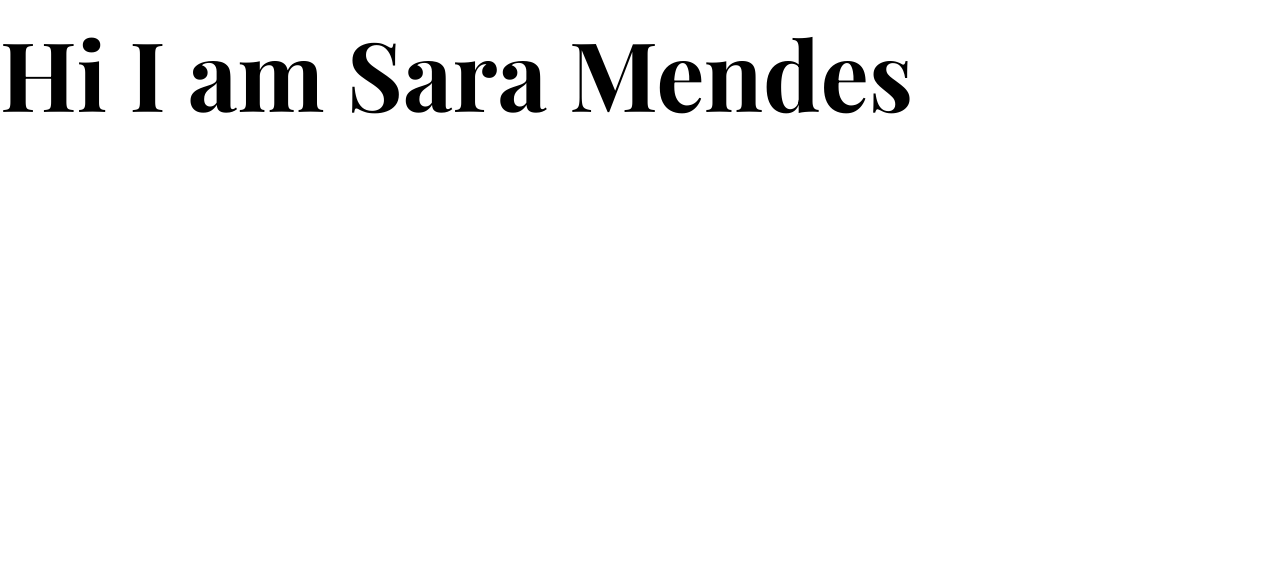
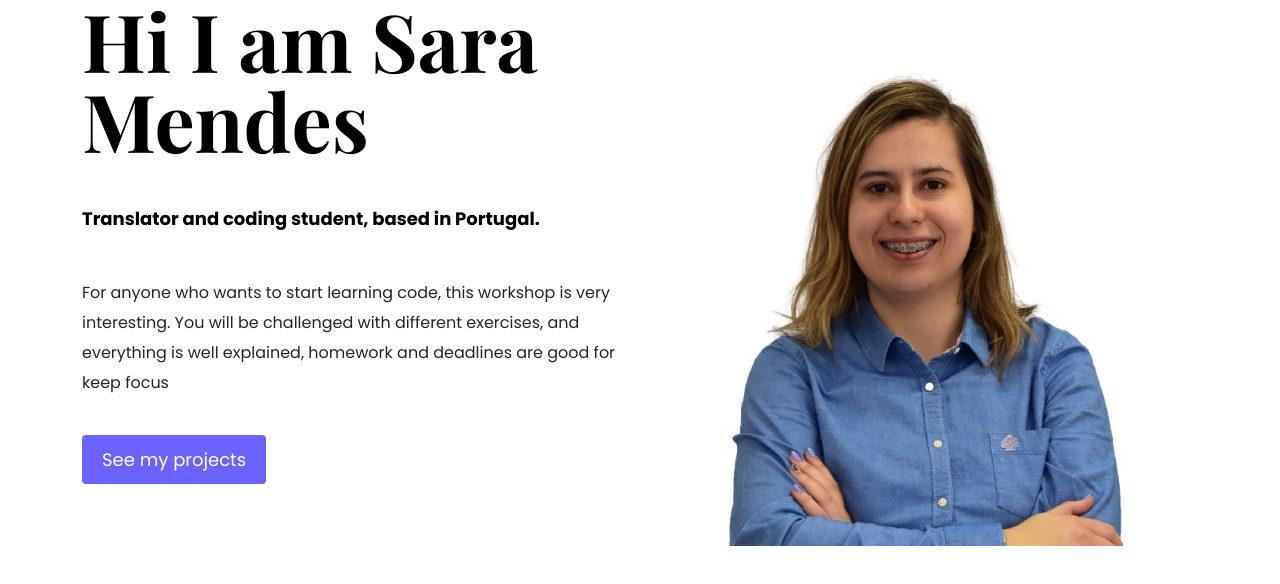
Before and after one commit to saramendes96/portfolio-project, a plain HTML site: page about.html in a window 1280 px wide. Drawn offline with nearby package versions, Linux system fonts and the light colour scheme; a web font is replaced by a local one.

Commit message:
Updated about page

```diff
--- a/about.html
+++ b/about.html
@@ -12,8 +12,22 @@
     <link rel="stylesheet" href="styles/portfolio.css">
 </head>
 <body>
-    <h1>Hi I am Sara Mendes</h1>
+    <div class="about-section container">
+    <div class="row">
+    <div class="col-6">
+    <h1 class="mb-5">Hi I am Sara Mendes</h1>
+    <h2 class="mb-5">Translator and coding student, based in Portugal.</h2>
+    <p class="mb-5">
+        For anyone who wants to start learning code, this workshop is very interesting. You will be challenged  with different exercises, and everything is well explained, homework and deadlines are good for keep focus
+    </p>
+    <a href="" class="btn-branding">See my projects</a>
+    </div>
+    <div class="col-6">
+    <img src="fotoprofissional.jpg.jpg" class="img-fluid" alt="">
+    </div>
     <script type="module" src="https://unpkg.com/ionicons@7.1.0/dist/ionicons/ionicons.esm.js"></script>
     <script nomodule src="https://unpkg.com/ionicons@7.1.0/dist/ionicons/ionicons.js"></script>
+</div>
+</div>
 </body>
 </html>
--- a/styles/portfolio.css
+++ b/styles/portfolio.css
@@ -51,6 +51,17 @@ line-height:1.5;
 font-size:24px;
 }
 
+.about-section h1 {
+font-size:80px;
+line-height:1;
+}
+
+.about-section h2 {
+font-size:18px;
+font-family: var(--default-font-family);
+}
+
+
 .btn-branding {
 background: var(--branding-color);
 border-radius: 4px;
```
Also changed, not shown: fotoprofissional.jpg.jpg (added).
